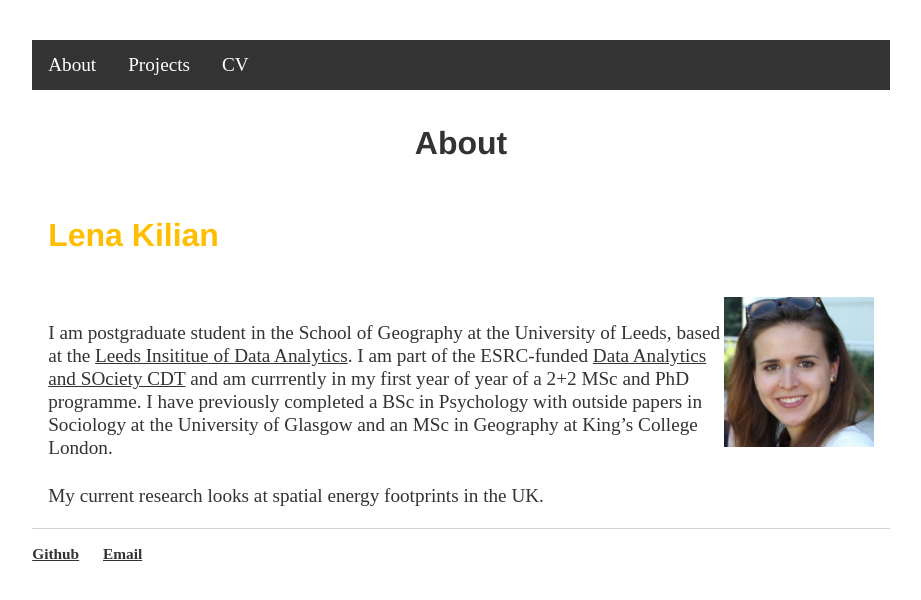
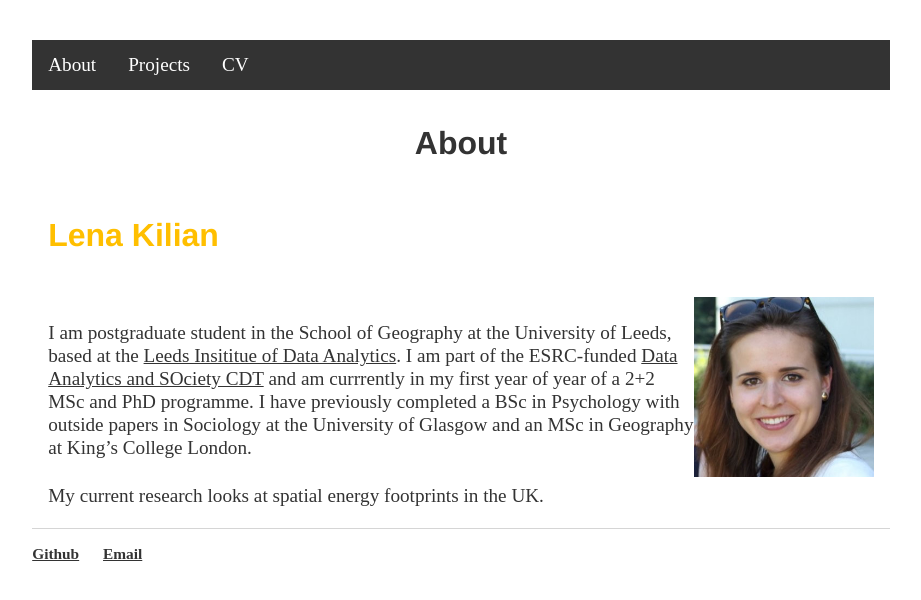
Before and after one commit to lena-kilian/lena-kilian.github.io, a Jekyll site: the page built from index.md, in a window 1280 px wide. Shown: the top 600 px of the page, without its empty margins (179-1100 px from the left). Built offline with Jekyll 4.4.1, drawn with Linux system fonts in a browser that asks for light colours; our own code applies the rules of GitHub Pages for plain Markdown files.

Commit message:
Update index.md

```diff
--- a/index.md
+++ b/index.md
@@ -1,7 +1,7 @@
 # About
 
 ## Lena Kilian
-<img src="Photo_LenaKilian.png" align="right" width="150"/>
+<img src="Photo_LenaKilian.png" align="right" width="180"/>
 
 I am postgraduate student in the School of Geography at the University of Leeds, based at the [Leeds Insititue of Data Analytics](https://lida.leeds.ac.uk/). I am part of the ESRC-funded [Data Analytics and SOciety CDT](https://datacdt.org/) and am currrently in my first year of year of a 2+2 MSc and PhD programme. I have previously completed a BSc in Psychology with outside papers in Sociology at the University of Glasgow and an MSc in Geography at King's College London.
 
```
